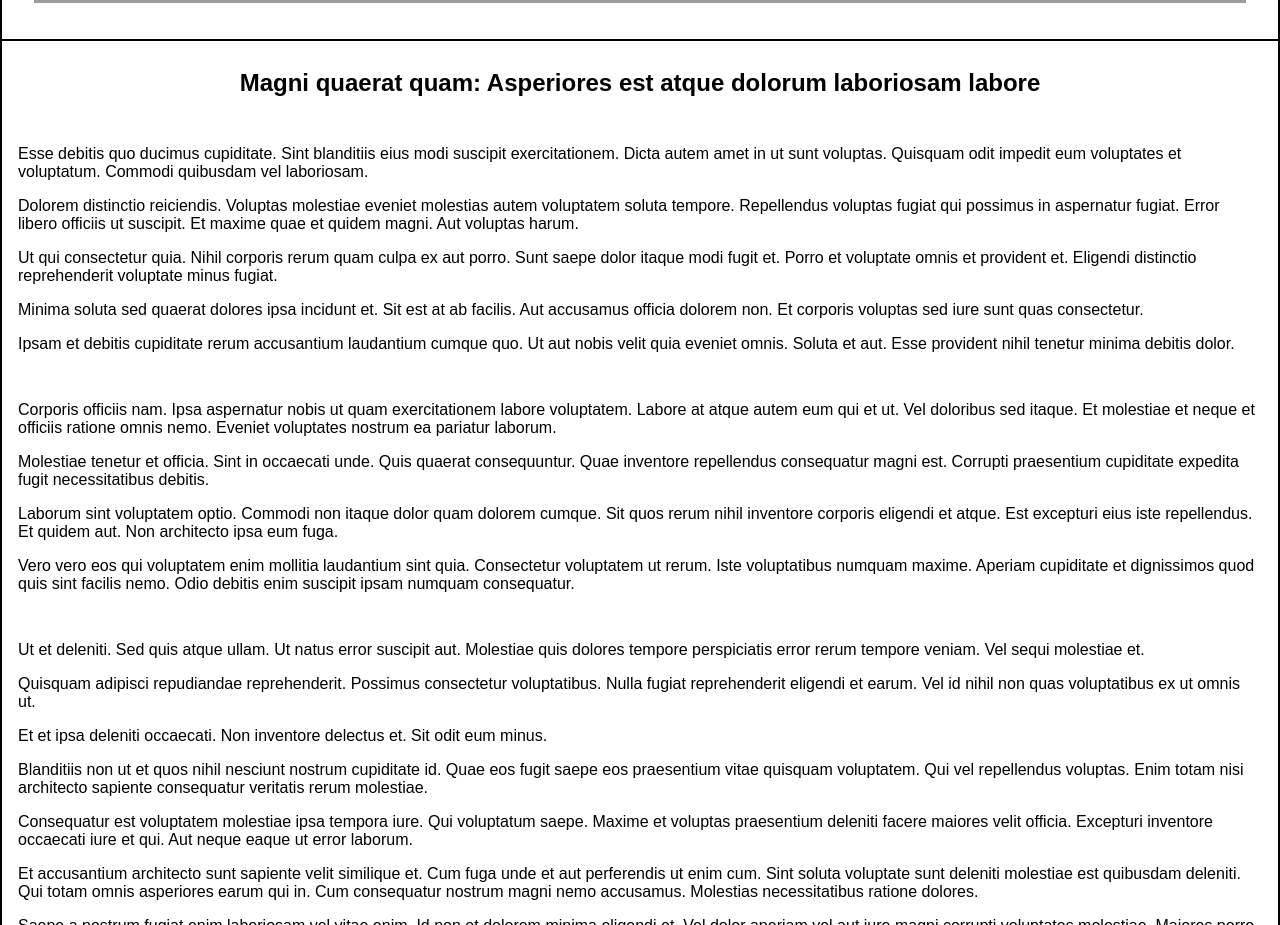
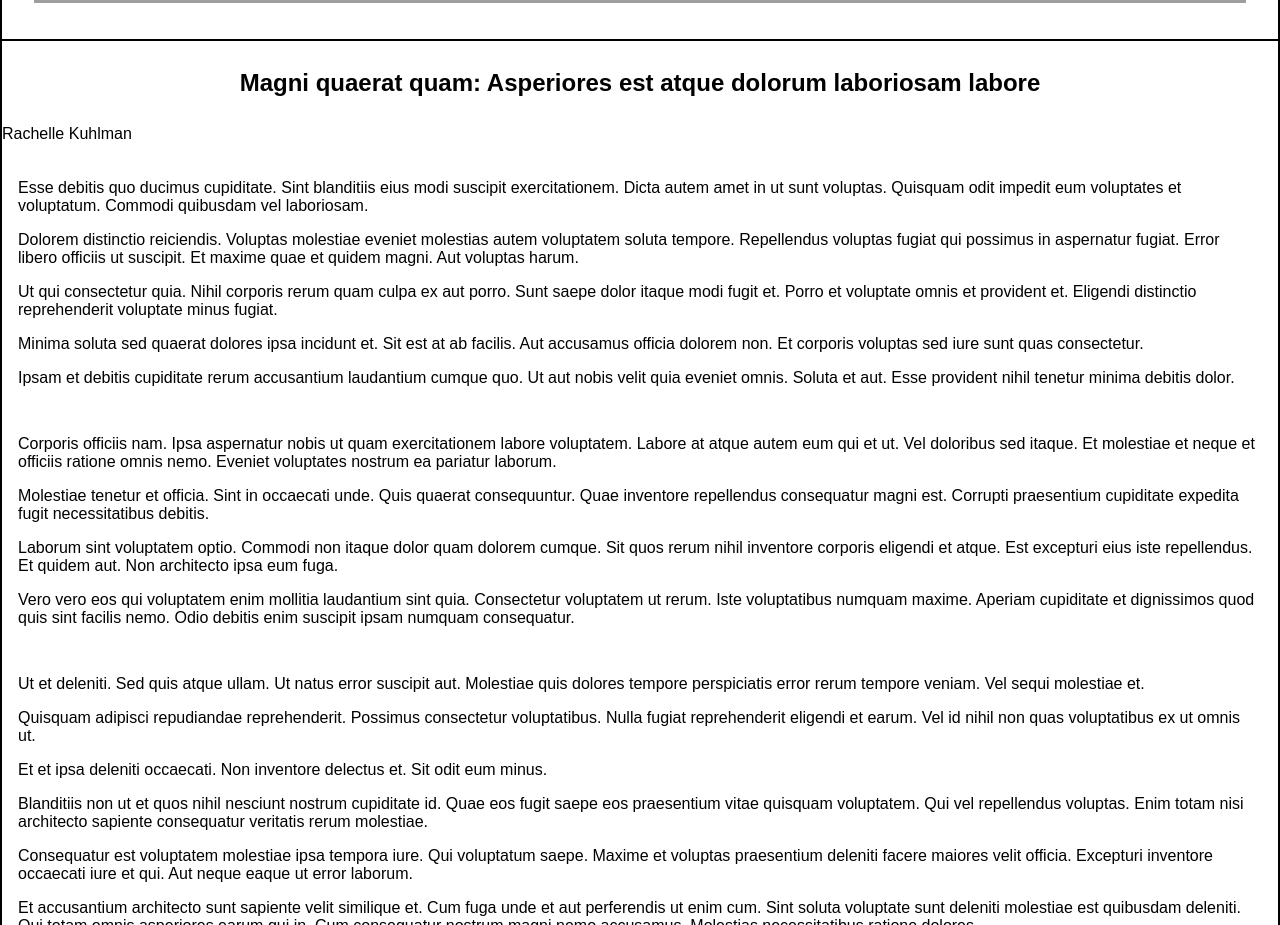
Before and after one commit to lindellcarternyc/ghost-trello-1, a React (Create React App) app: page / in a window 1280 px wide. Shown: the part 1080-2005 px from the top of the page. Built offline with nearby package versions, Linux system fonts and the light colour scheme; grey boxes are pictures that could not be loaded.

Commit message:
Added author to story

```diff
--- a/src/components/views/Story/Story.tsx
+++ b/src/components/views/Story/Story.tsx
@@ -4,6 +4,7 @@ import './Story.styles.css'
 
 interface StoryProp {
   title: string
+  author: string
   image: string
   text: string
 }
@@ -15,7 +16,7 @@ interface StoryProps {
 export const Story = (props: StoryProps) => {
   const { story } = props
 
-  const { title, image, text } = story
+  const { title, author,  image, text } = story
 
   const sections = text.split('\n\n\n').map((section, idx) => {
     const paragraphs = section.split('\n \r').map((para, idy) => {
@@ -35,6 +36,7 @@ export const Story = (props: StoryProps) => {
         <img src={image} className='story--image' />
       </div>
       <h2 className='story--title'>{title}</h2>
+      <p>{author}</p>
       <div className='story--text'>
         {sections}
       </div>
```
Also changed, not shown: 1 other file (tests, documents, lock files or other folders).
